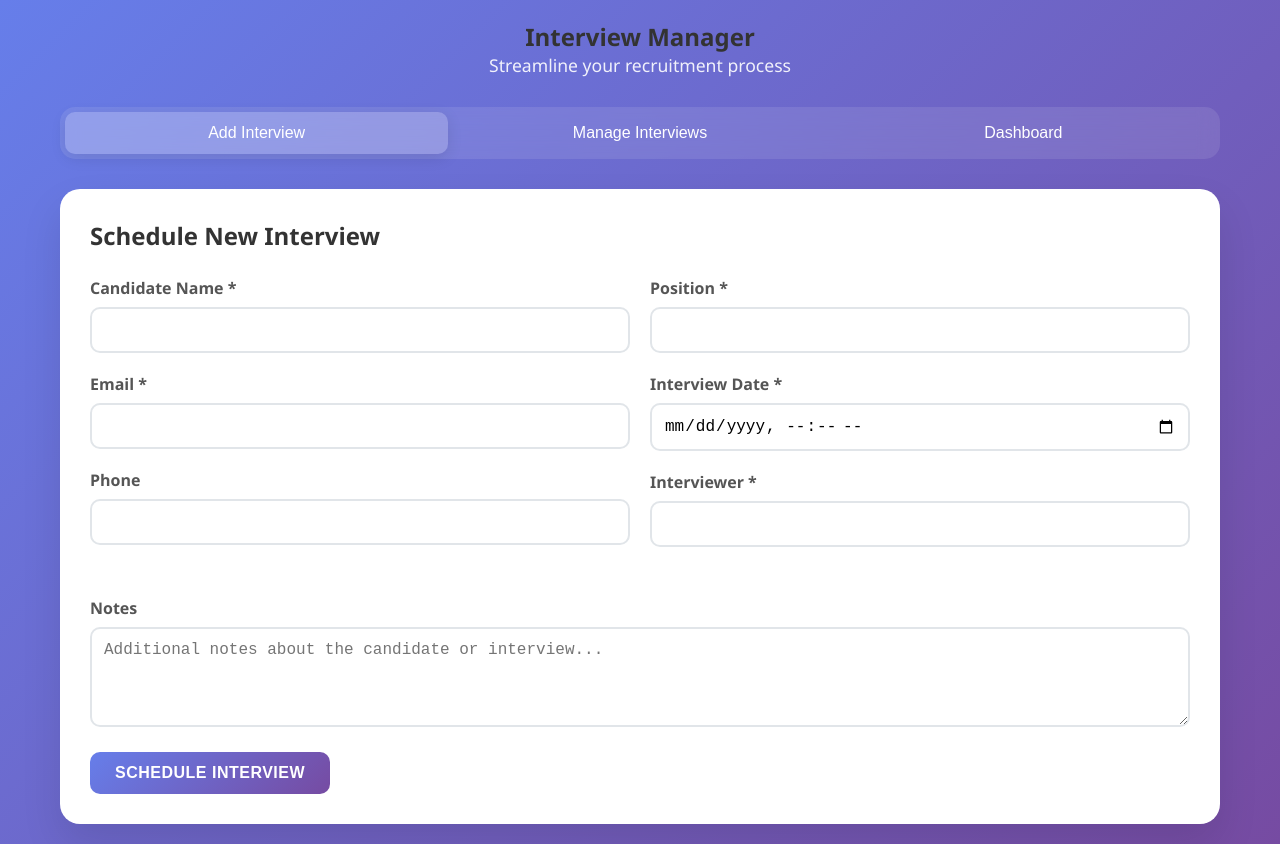
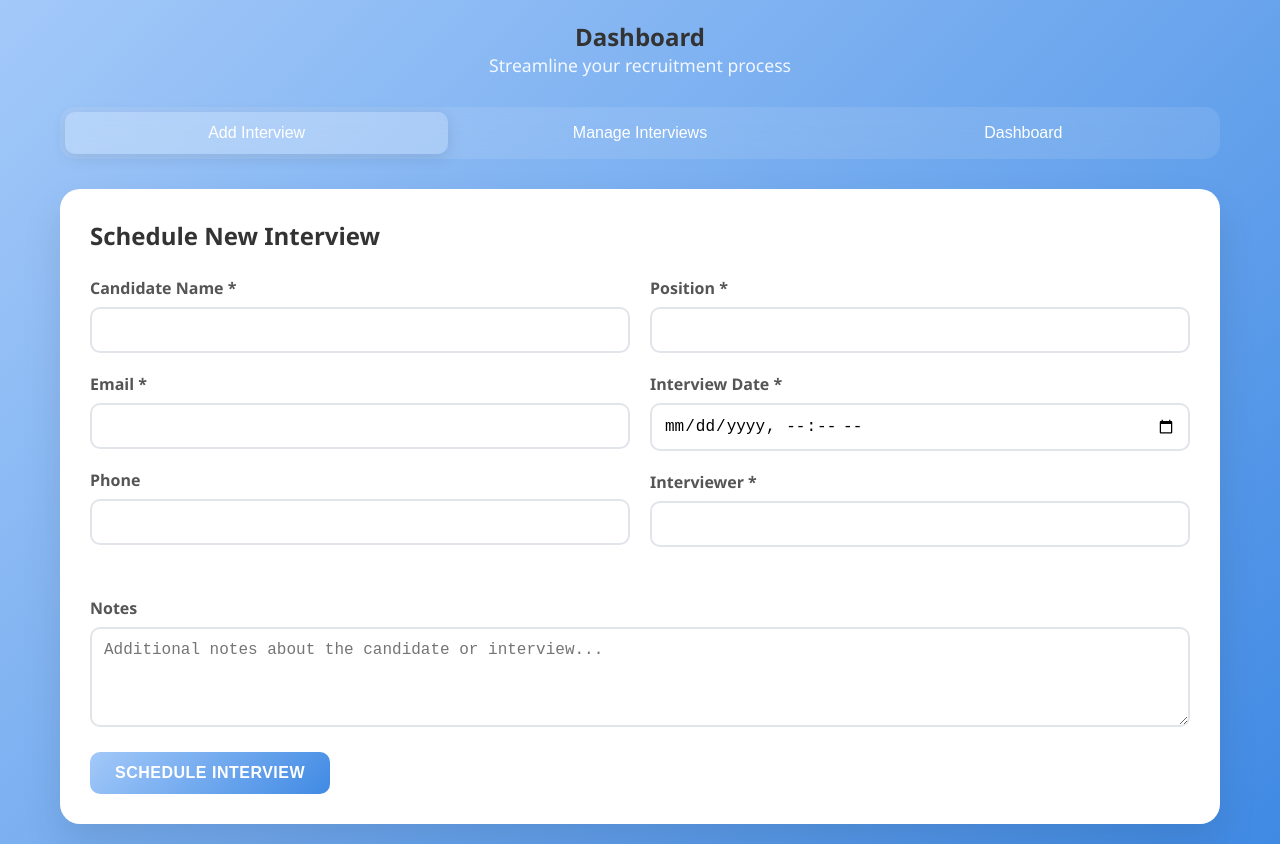
Before and after one commit to Heroic2024/find-my-interview, a plain HTML site: page frontend/interview_manager.html in a window 1280 px wide. Drawn offline with Linux system fonts and the light colour scheme.

Commit message:
colour scheme change in the dashboard

```diff
--- a/frontend/dashboard.css
+++ b/frontend/dashboard.css
@@ -7,7 +7,8 @@
 
         body {
             font-family: 'Segoe UI', Tahoma, Geneva, Verdana, sans-serif;
-            background: linear-gradient(135deg, #667eea 0%, #764ba2 100%);
+            background: linear-gradient(135deg, #a3c9f9 0%, #408ae4 100%);
+
             min-height: 100vh;
             color: #333;
         }
@@ -126,7 +127,7 @@
         }
 
         .btn-primary {
-            background: linear-gradient(135deg, #667eea 0%, #764ba2 100%);
+            background: linear-gradient(135deg, #a3c9f9 0%, #408ae4 100%);
             color: white;
         }
 
@@ -178,7 +179,7 @@
             left: 0;
             right: 0;
             height: 3px;
-            background: linear-gradient(90deg, #667eea, #764ba2);
+            background: linear-gradient(90deg, #a3c9f9, #408ae4);
         }
 
         .interview-card:hover {
@@ -268,7 +269,7 @@
         }
 
         .stat-card {
-            background: linear-gradient(135deg, #667eea 0%, #764ba2 100%);
+            background: linear-gradient(135deg, #a3c9f9 0%, #408ae4 100%);
             color: white;
             padding: 25px;
             border-radius: 15px;
--- a/frontend/interview_manager.html
+++ b/frontend/interview_manager.html
@@ -10,7 +10,7 @@
     <body>
         <div class="container">
             <div class="header">
-                <h2>Interview Manager</h2>
+                <h2>Dashboard</h2>
                 <p>Streamline your recruitment process</p>
             </div>
 
```
